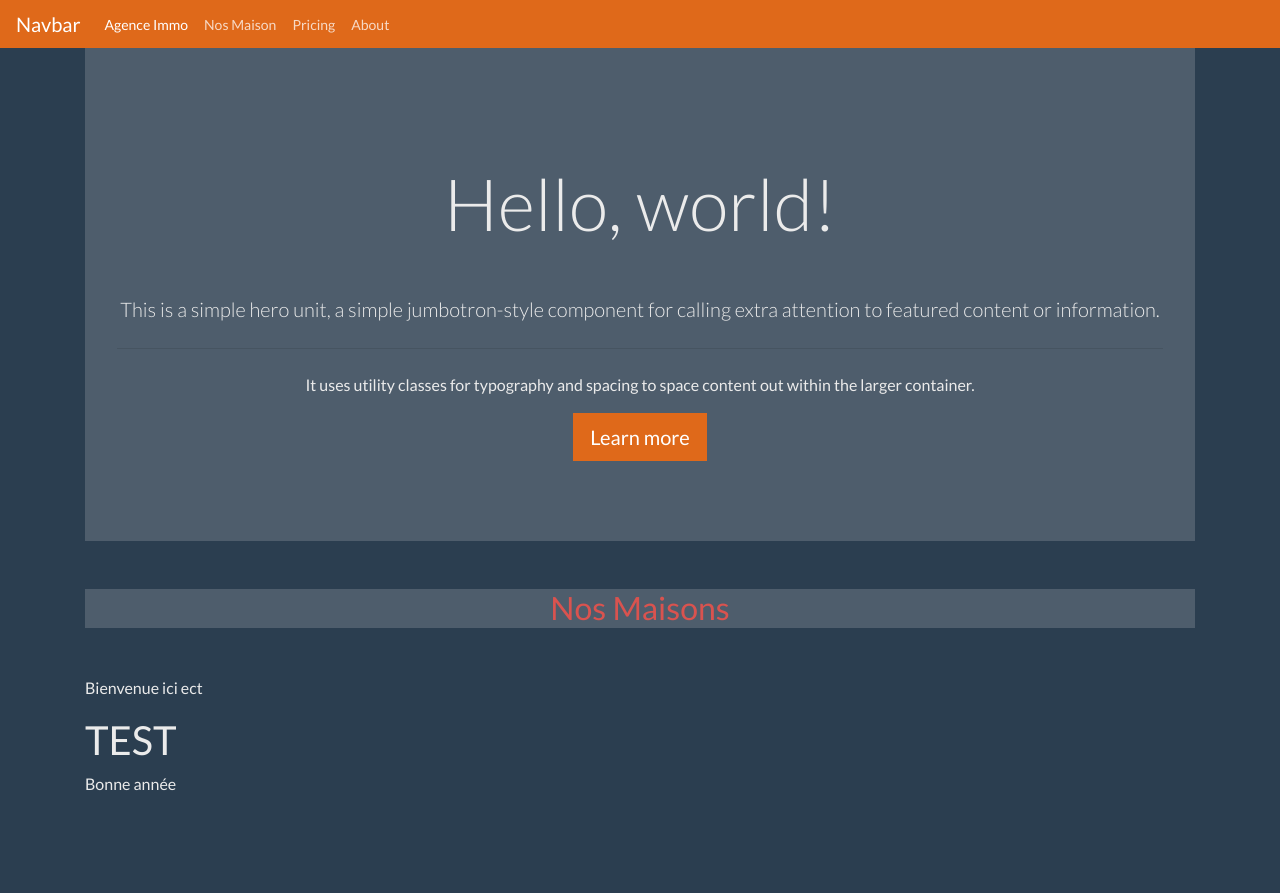
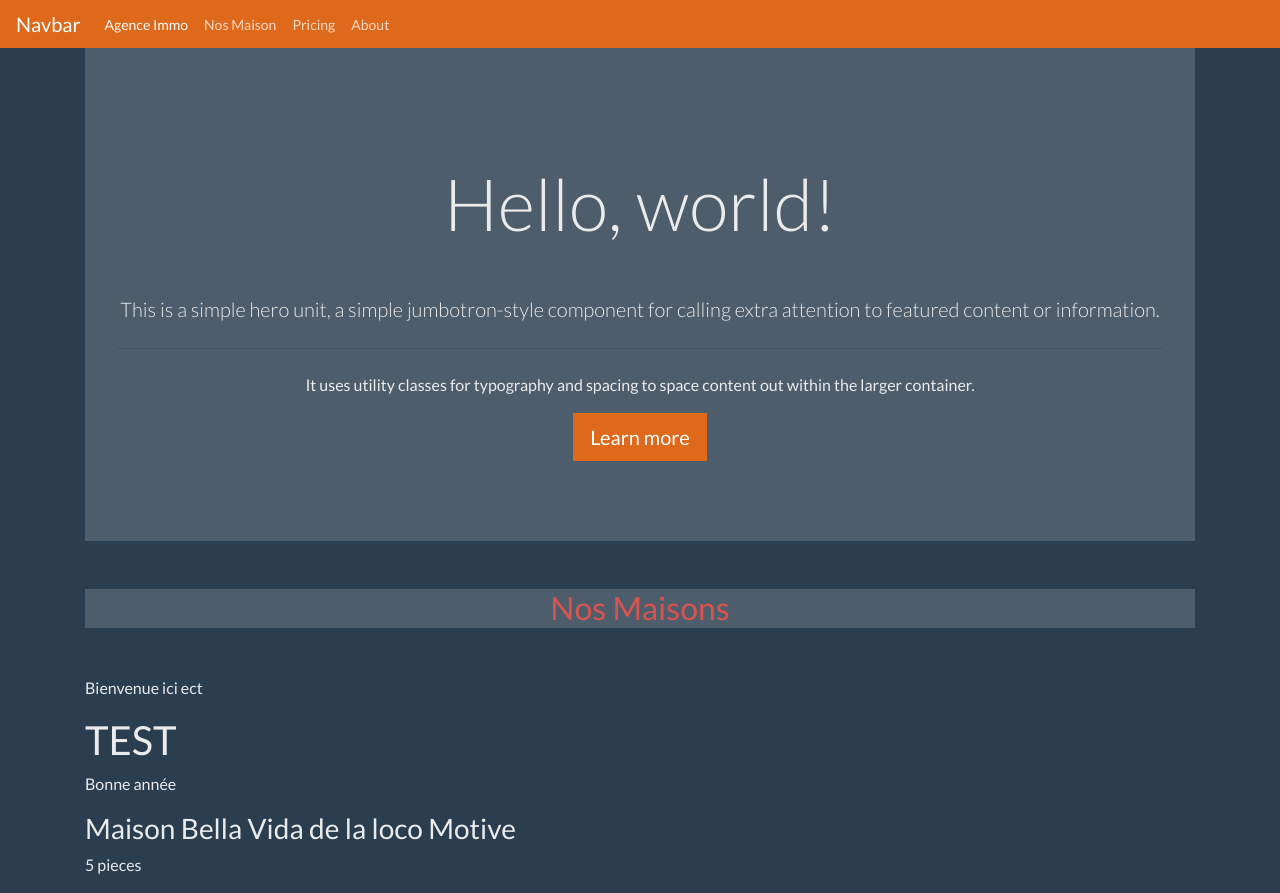
Before and after one commit to Amar2050/Agence-Immo, a plain HTML site: page index.html in a window 1280 px wide. Before the commit the page ends 812 px from the top, so only its background shows below. Drawn offline with nearby package versions, Linux system fonts and the light colour scheme.

Commit message:
Update index.html

```diff
--- a/index.html
+++ b/index.html
@@ -56,6 +56,13 @@
 
       <h1>TEST</h1>
       <p>Bonne année</p>
+
+        <div>
+          <h3>
+            Maison Bella Vida de la loco Motive
+          </h3>
+          <p>5 pieces</p>
+        </div>
       </div>
 
 </body>
```
